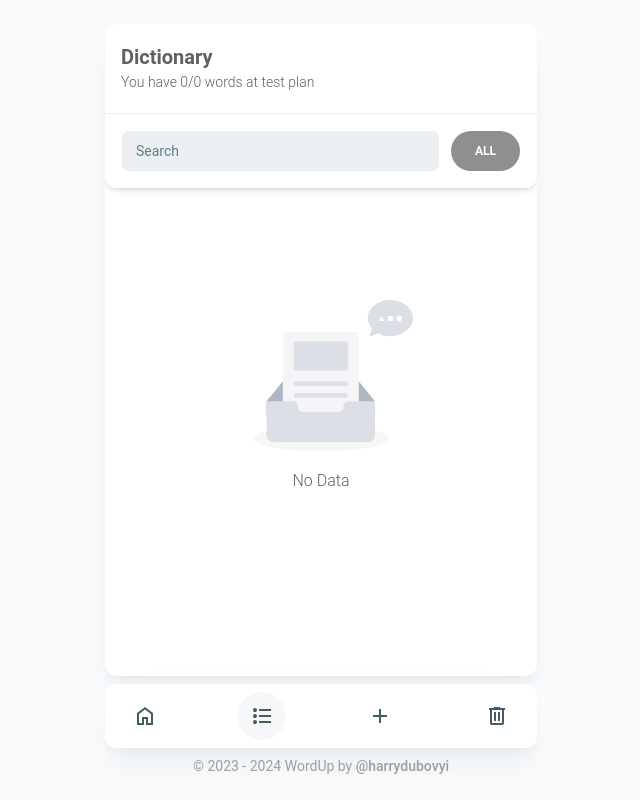
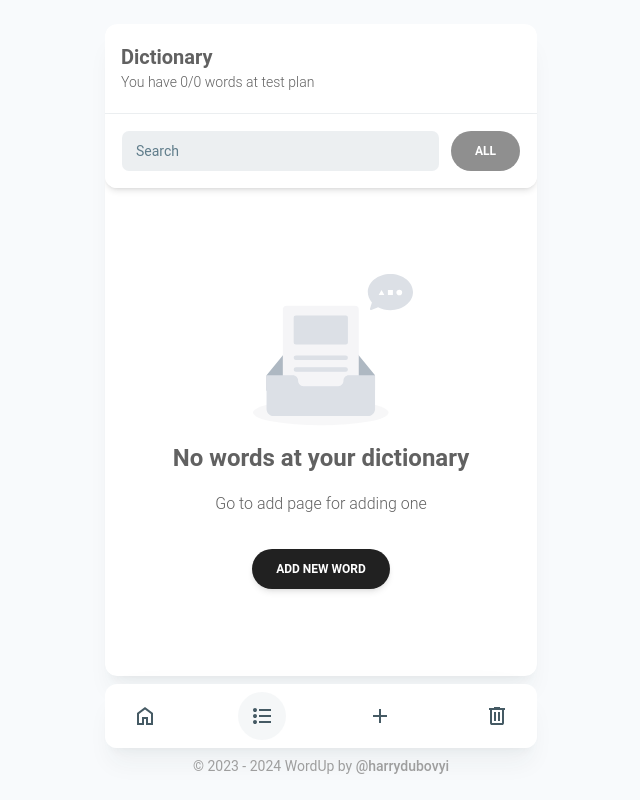
Before and after one commit to harrydubovoy/word-up, a React (Vite) app: page /list in a window 1280 px wide. Shown: the whole page, without its empty margins (319-959 px from the left). Built offline with nearby package versions, Linux system fonts and the light colour scheme.

Commit message:
improve empty screens

```diff
--- a/src/constants/screens.js
+++ b/src/constants/screens.js
@@ -1,4 +1,6 @@
 export const EMPTY_SCREEN_TYPE = {
   DEFAULT: 'DEFAULT',
   TEST: 'TEST',
+  LIST: 'LIST',
+  TRASH_BIN: 'TRASH_BIN',
 };
--- a/src/screen/EmptyScreen/EmptyScreenFactory.jsx
+++ b/src/screen/EmptyScreen/EmptyScreenFactory.jsx
@@ -1,11 +1,25 @@
 import DefaultScreenEmpty from './screens/DefaultScreenEmpty';
 import TestScreenEmpty from './screens/TestScreenEmpty';
+import ListScreenEmpty from './screens/ListScreenEmpty';
+import TrashBinScreenEmpty from './screens/TrashBinScreenEmpty';
 
 import { EMPTY_SCREEN_TYPE } from '../../constants/screens';
 
 function EmptyScreenFactory({ type }) {
   if (type === EMPTY_SCREEN_TYPE.TEST) {
     return <TestScreenEmpty />;
+  }
+
+  if (type === EMPTY_SCREEN_TYPE.LIST) {
+    return (
+      <ListScreenEmpty />
+    );
+  }
+
+  if (type === EMPTY_SCREEN_TYPE.TRASH_BIN) {
+    return (
+      <TrashBinScreenEmpty />
+    );
   }
 
   if (type === EMPTY_SCREEN_TYPE.DEFAULT) {
--- a/src/screen/EmptyScreen/index.jsx
+++ b/src/screen/EmptyScreen/index.jsx
@@ -3,7 +3,7 @@ import EmptyScreenFactory from './EmptyScreenFactory';
 function EmptyScreen({ children, type }) {
   if (type) {
     return (
-      <div className="flex flex-col items-center gap-4 justify-center mt-28">
+      <div className="flex flex-col items-center gap-4 justify-center my-auto">
         <EmptyScreenFactory type={type} />
       </div>
     );
--- /dev/null
+++ b/src/screen/EmptyScreen/screens/ListScreenEmpty.jsx
@@ -0,0 +1,30 @@
+import { useNavigate } from 'react-router-dom';
+
+import EmptySvg from '../../../icons/EmptySvg';
+import { Typography } from '../../../ui/Typography';
+import { Button } from '../../../ui/Button';
+
+function ListScreenEmpty() {
+  const navigate = useNavigate();
+
+  return (
+    <>
+      <div className="flex justify-center">
+        <EmptySvg />
+      </div>
+      <Typography variant="h4" className="text-center">
+        No words at your dictionary
+      </Typography>
+      <Typography>
+        Go to add page for adding one
+      </Typography>
+      <div className="mt-4">
+        <Button onClick={() => navigate('/add')}>
+          Add new word
+        </Button>
+      </div>
+    </>
+  );
+}
+
+export default ListScreenEmpty;
--- a/src/screen/EmptyScreen/screens/TestScreenEmpty.jsx
+++ b/src/screen/EmptyScreen/screens/TestScreenEmpty.jsx
@@ -1,25 +1,42 @@
 import { useNavigate } from 'react-router-dom';
 
-import EmptySvg from '../../../icons/EmptySvg';
 import { Typography } from '../../../ui/Typography';
 import { Button } from '../../../ui/Button';
+import EmptySvg from '../../../icons/EmptySvg';
+
+import { useAppSelector } from '../../../store/hooks';
+import { selectTotalDictionary } from '../../../store/reducer/dictionary.slice';
+
+const getDescriptionByDictionaryTotal = (totalDictionary) => (
+  totalDictionary ? 'Go to dictionary for adding one' : 'Go to add page for adding one'
+);
+
+const getButtonTextByDictionaryTotal = (totalDictionary) => (
+  totalDictionary ? 'Go to dictionary' : 'Add new word'
+);
+
+const getRouteByDictionaryTotal = (totalDictionary) => (
+  totalDictionary ? '/list' : '/add'
+);
 
 function TestScreenEmpty() {
   const navigate = useNavigate();
+  const totalDictionary = useAppSelector(selectTotalDictionary);
 
   return (
     <>
       <div className="flex justify-center">
         <EmptySvg />
       </div>
-      <Typography className="text-center">
+      <Typography variant="h4" className="text-center">
         No words for testing
-        <br />
-        Go to add screen for adding one
+      </Typography>
+      <Typography>
+        {getDescriptionByDictionaryTotal(totalDictionary)}
       </Typography>
       <div className="mt-4">
-        <Button onClick={() => navigate('/add')}>
-          Add new word
+        <Button onClick={() => navigate(getRouteByDictionaryTotal(totalDictionary))}>
+          {getButtonTextByDictionaryTotal(totalDictionary)}
         </Button>
       </div>
     </>
--- /dev/null
+++ b/src/screen/EmptyScreen/screens/TrashBinScreenEmpty.jsx
@@ -0,0 +1,17 @@
+import { Typography } from '../../../ui/Typography';
+import EmptySvg from '../../../icons/EmptySvg';
+
+function TrashBinScreenEmpty() {
+  return (
+    <>
+      <div className="flex justify-center">
+        <EmptySvg />
+      </div>
+      <Typography variant="h4" className="text-center">
+        No trashed words
+      </Typography>
+    </>
+  );
+}
+
+export default TrashBinScreenEmpty;
--- a/src/screen/ListScreen/index.jsx
+++ b/src/screen/ListScreen/index.jsx
@@ -118,8 +118,7 @@ function ListScreen() {
           {getDescriptionWordById(drawerDescriptionId)(entitiesDictionary)}
         </Typography>
       </Drawer>
-      <ScrollContainer>
-        <Navbar className="rounded-t-none sticky top-0 z-10 p-4">
+      <Navbar className="rounded-t-none p-4">
         <div className="flex items-center justify-between gap-3">
           <Input disabled={!totalDictionary} onChange={handleOnSearchChange} size="md" label="Search" />
           <div className="shrink-0">
@@ -142,7 +141,8 @@ function ListScreen() {
           </div>
         </div>
       </Navbar>
-        <EmptyScreen type={!length(filteredIdsDictionary) && EMPTY_SCREEN_TYPE.DEFAULT}>
+      <EmptyScreen type={!length(filteredIdsDictionary) && EMPTY_SCREEN_TYPE.LIST}>
+        <ScrollContainer>
           <ScreenBody className="bg-catskill-white">
             <div ref={drawerRef} className="w-full">
               <div className="grid grid-cols-1 gap-4">
@@ -190,8 +190,8 @@ function ListScreen() {
               </div>
             </div>
           </ScreenBody>
+        </ScrollContainer>
       </EmptyScreen>
-      </ScrollContainer>
     </>
   );
 }
--- a/src/screen/TrashBinScreen/index.jsx
+++ b/src/screen/TrashBinScreen/index.jsx
@@ -49,8 +49,8 @@ function TrashBinScreen() {
   return (
     <>
       <Header />
-      <ScrollContainer>
-        <EmptyScreen type={!totalTrashBin && EMPTY_SCREEN_TYPE.DEFAULT}>
+      <EmptyScreen type={!totalTrashBin && EMPTY_SCREEN_TYPE.TRASH_BIN}>
+        <ScrollContainer>
           <ScreenBody className="bg-catskill-white">
             <div className="w-full">
               <div className="grid grid-cols-1 gap-4">
@@ -77,8 +77,8 @@ function TrashBinScreen() {
               </div>
             </div>
           </ScreenBody>
-        </EmptyScreen>
-      </ScrollContainer>
+        </ScrollContainer>
+      </EmptyScreen>
     </>
   );
 }
```
Lines whose indentation alone changed are shown as unchanged.
